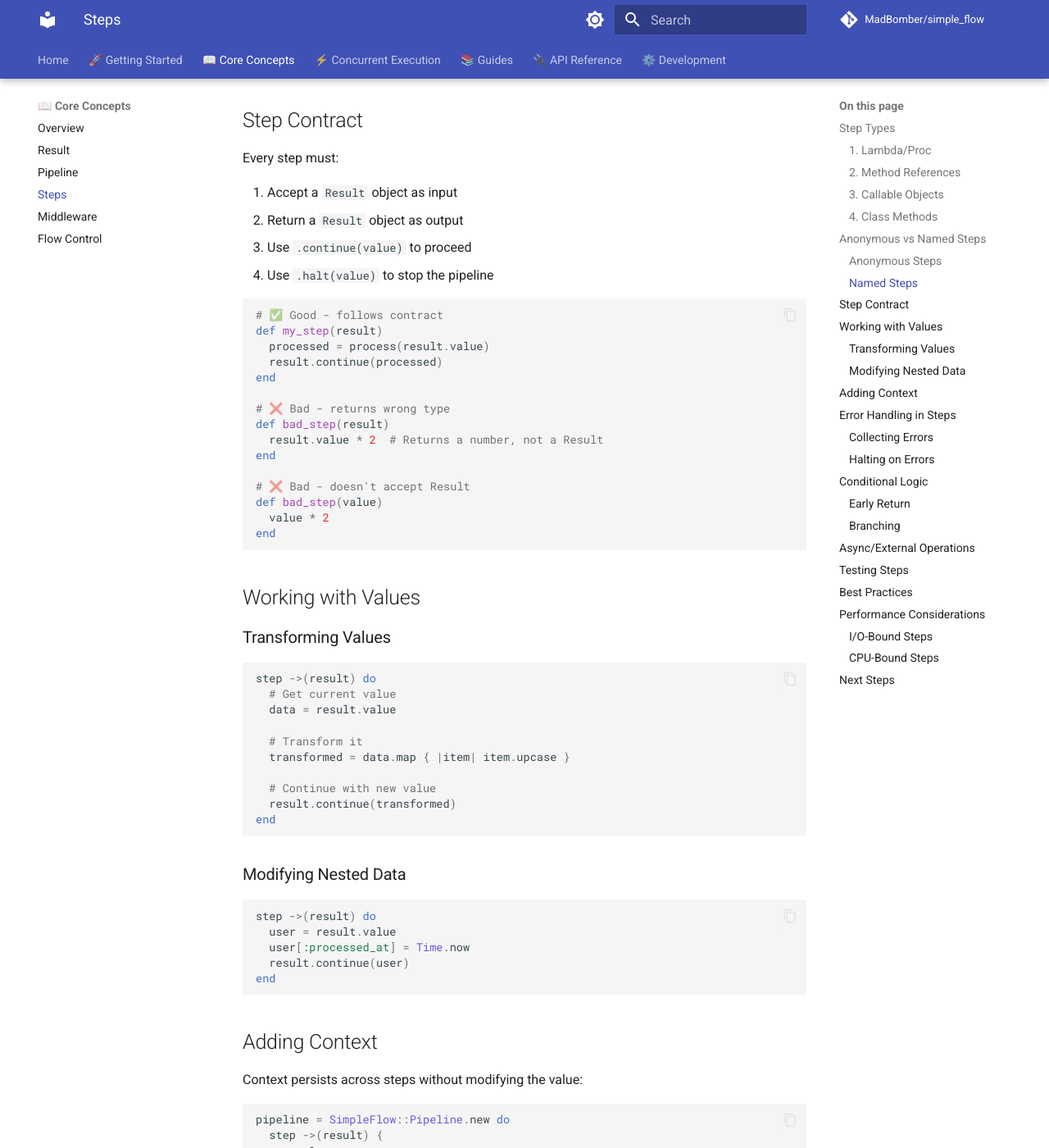
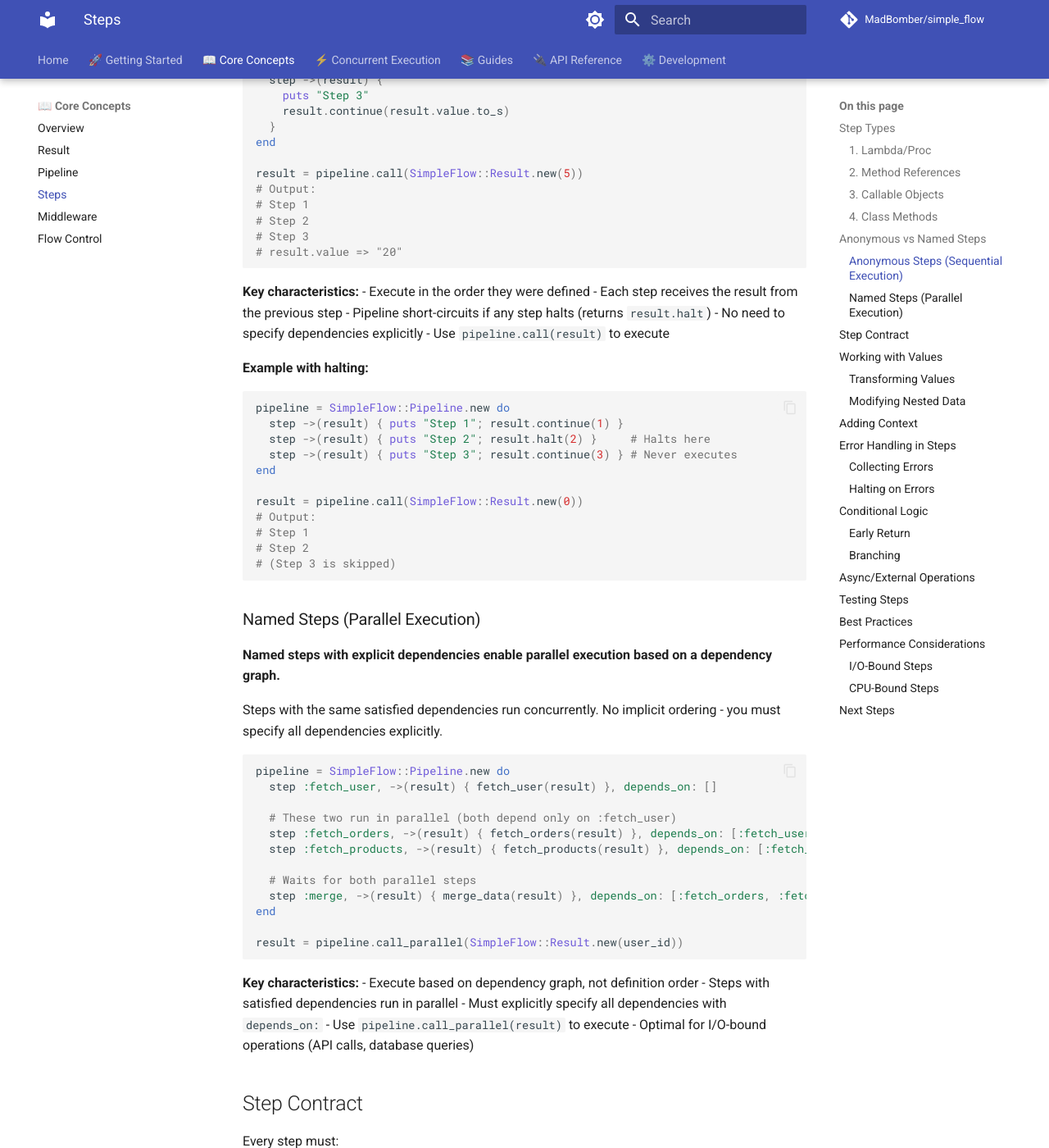
Before and after one commit to MadBomber/simple_flow, an MkDocs documentation site: the page built from docs/core-concepts/steps.md, in a window 1280 px wide and 1400 px high, scrolled down 2224 px. Shown: the whole window at 82% size. Built offline with MkDocs 1.6.1 and Material for MkDocs 9.7.7, drawn with Linux system fonts in a browser that asks for light colours; comment, search, counter and statistics services are not loaded; some of the changed text lies outside the part shown.

Commit message:
docs(readme): add sequential dependencies and execution modes sections
Adds comprehensive documentation for SimpleFlow to explain how sequential steps work, how parallel steps are defined and executed, and introduces the new `depends_on: None` helper. The README now includes examples for both sequential and parallel execution, updates the flow‑control diagram, and adds a new section listing additional examples. No code changes are made; this is purely a documentation enhancement.

````diff
--- a/docs/core-concepts/steps.md
+++ b/docs/core-concepts/steps.md
@@ -80,27 +80,88 @@ end
 
 ## Anonymous vs Named Steps
 
-### Anonymous Steps
+### Anonymous Steps (Sequential Execution)
 
-Simple, sequential steps without explicit dependencies:
+**Anonymous steps execute sequentially with automatic dependencies on the previous step's success.**
+
+Each step implicitly depends on the previous step completing successfully (not halting). If any step halts, subsequent steps are skipped.
 
 ```ruby
 pipeline = SimpleFlow::Pipeline.new do
-  step ->(result) { result.continue(result.value * 2) }
-  step ->(result) { result.continue(result.value + 10) }
+  step ->(result) {
+    puts "Step 1"
+    result.continue(result.value * 2)
+  }
+
+  step ->(result) {
+    puts "Step 2"
+    result.continue(result.value + 10)
+  }
+
+  step ->(result) {
+    puts "Step 3"
+    result.continue(result.value.to_s)
+  }
 end
+
+result = pipeline.call(SimpleFlow::Result.new(5))
+# Output:
+# Step 1
+# Step 2
+# Step 3
+# result.value => "20"
 ```
 
-### Named Steps
+**Key characteristics:**
+- Execute in the order they were defined
+- Each step receives the result from the previous step
+- Pipeline short-circuits if any step halts (returns `result.halt`)
+- No need to specify dependencies explicitly
+- Use `pipeline.call(result)` to execute
 
-Steps with explicit names and dependencies for parallel execution:
+**Example with halting:**
+
+```ruby
+pipeline = SimpleFlow::Pipeline.new do
+  step ->(result) { puts "Step 1"; result.continue(1) }
+  step ->(result) { puts "Step 2"; result.halt(2) }     # Halts here
+  step ->(result) { puts "Step 3"; result.continue(3) } # Never executes
+end
+
+result = pipeline.call(SimpleFlow::Result.new(0))
+# Output:
+# Step 1
+# Step 2
+# (Step 3 is skipped)
+```
+
+### Named Steps (Parallel Execution)
+
+**Named steps with explicit dependencies enable parallel execution based on a dependency graph.**
+
+Steps with the same satisfied dependencies run concurrently. No implicit ordering - you must specify all dependencies explicitly.
 
 ```ruby
 pipeline = SimpleFlow::Pipeline.new do
   step :fetch_user, ->(result) { fetch_user(result) }, depends_on: []
+
+  # These two run in parallel (both depend only on :fetch_user)
   step :fetch_orders, ->(result) { fetch_orders(result) }, depends_on: [:fetch_user]
+  step :fetch_products, ->(result) { fetch_products(result) }, depends_on: [:fetch_user]
+
+  # Waits for both parallel steps
+  step :merge, ->(result) { merge_data(result) }, depends_on: [:fetch_orders, :fetch_products]
 end
+
+result = pipeline.call_parallel(SimpleFlow::Result.new(user_id))
 ```
+
+**Key characteristics:**
+- Execute based on dependency graph, not definition order
+- Steps with satisfied dependencies run in parallel
+- Must explicitly specify all dependencies with `depends_on:`
+- Use `pipeline.call_parallel(result)` to execute
+- Optimal for I/O-bound operations (API calls, database queries)
 
 ## Step Contract
 
````
Also changed, not shown: README.md (+58 -2 lines), docs/core-concepts/flow-control.md (+37 -0 lines), docs/core-concepts/pipeline.md (+68 -4 lines), docs/getting-started/quick-start.md (+19 -0 lines), 4 other files.
